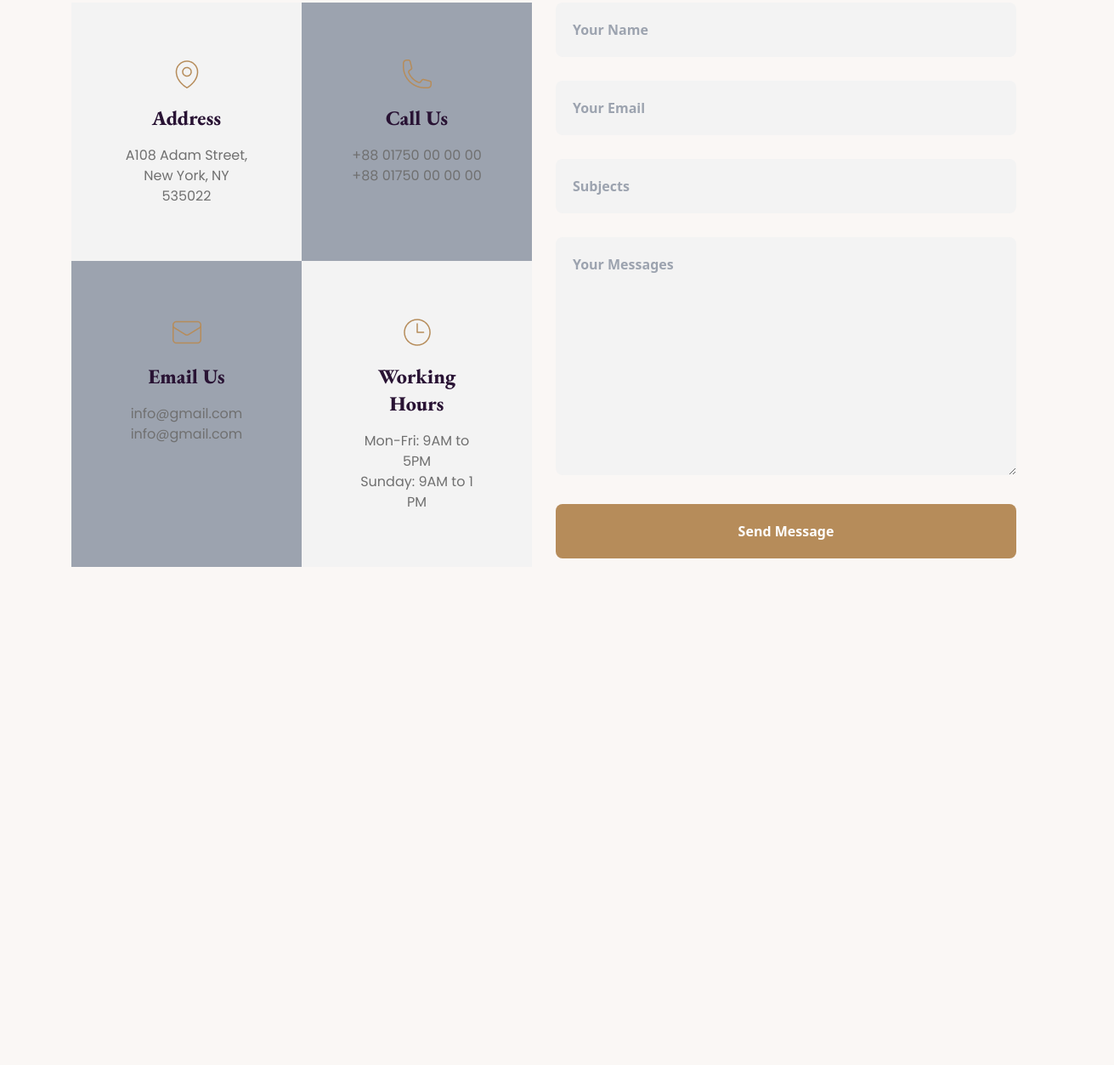
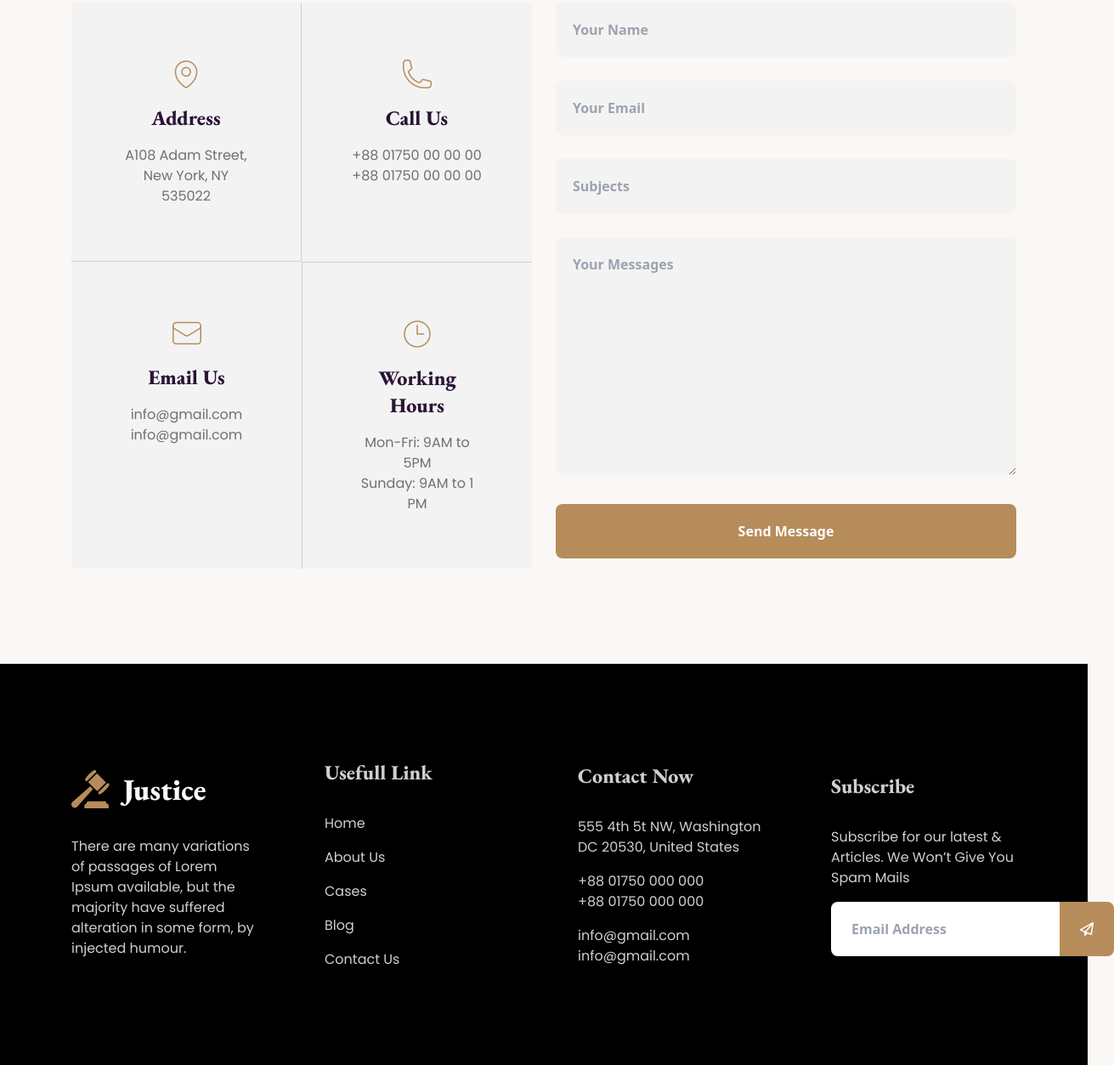
Before and after one commit to iffarurrahat/legal-solution-project, a plain HTML site: page index.html in a window 1280 px wide. Shown: the part 3236-4489 px from the top of the page at 85% size, 1311 px wide, since content can reach past the window. Before the commit the page ends 3903 px from the top, so only its background shows below. Drawn offline with nearby package versions, Linux system fonts and the light colour scheme.

Commit message:
The footer area appears at the bottom of each page on my site just completed

```diff
--- a/index.html
+++ b/index.html
@@ -24,9 +24,11 @@
       theme: {
         extend: {
           colors: {
+            black: '#111111',
             bronze: '#B68C5A',
             gray: '#707070',
             silver: '#F3F3F3',
+            lightSilver: '#CFCFCF',
           },
           fontFamily: {
             ebGaramond: ["EB Garamond", "serif"],
@@ -198,22 +200,22 @@
       <p class="font-poppins text-gray text-center">There are many variations of passages of Lorem Ipsum available, but the majority have <br> suffered alteration in some form, by injected humour.</p>
       <div class="grid lg:grid-cols-2 gap-7 mt-16">
         <div class="grid grid-cols-2">
-           <div class="bg-silver text-center py-16 px-14">
+           <div class="bg-silver border-b border-r border-lightSilver text-center py-16 px-14">
             <img src="images/location.png" alt="" class="mx-auto mb-4">
             <h5 class="font-ebGaramond font-extrabold text-2xl mb-4">Address</h5>
             <p class="font-poppins text-gray">A108 Adam Street, <br>New York, NY 535022</p>
            </div>
-           <div class="bg-gray-400 text-center py-16 px-14">
+           <div class="bg-silver text-center py-16 px-14">
             <img src="images/call.png" alt="" class="mx-auto mb-4">
             <h5 class="font-ebGaramond font-extrabold text-2xl mb-4">Call Us</h5>
             <p class="font-poppins text-gray">+88 01750 00 00 00 <br>+88 01750 00 00 00</p>
            </div>
-           <div class="bg-gray-400 text-center py-16 px-14">
+           <div class="bg-silver text-center py-16 px-14">
             <img src="images/email.png" alt="" class="mx-auto mb-4">
             <h5 class="font-ebGaramond font-extrabold text-2xl mb-4">Email Us</h5>
             <p class="font-poppins text-gray">info@gmail.com <br>info@gmail.com</p>
            </div>
-           <div class="bg-silver text-center py-16 px-14">
+           <div class="bg-silver border-l border-t border-lightSilver text-center py-16 px-14">
             <img src="images/time.png" alt="" class="mx-auto mb-4">
             <h5 class="font-ebGaramond font-extrabold text-2xl mb-4">Working Hours</h5>
             <p class="font-poppins text-gray">Mon-Fri: 9AM to 5PM <br>Sunday: 9AM to 1 PM</p>
@@ -241,6 +243,44 @@
 
   </main>
 
+  <!-- Footer Section -->
+  <footer class="bg-black">
+    <div class="w-full max-w-6xl mx-auto px-5 mt-28">
+      <div class="grid md:grid-cols-2 lg:grid-cols-4 gap-20 py-28 items-center">
+        <div>
+          <img src="images/logo.png" alt="">
+          <p class="font-poppins text-lightSilver mt-8">There are many variations of passages of Lorem Ipsum available, but the majority have suffered alteration in some form, by injected humour.</p>
+        </div>
+        <div>
+          <h4 class="font-ebGaramond text-lightSilver font-extrabold text-2xl mb-8">Usefull Link</h4>
+          <ul class="font-poppins text-lightSilver">
+            <li class="mb-4">Home</li>
+            <li class="mb-4">About Us</li>
+            <li class="mb-4">Cases</li>
+            <li class="mb-4">Blog</li>
+            <li>Contact Us</li>
+          </ul>
+        </div>
+        <div>
+          <h4 class="font-ebGaramond text-lightSilver font-extrabold text-2xl mb-8">Contact Now</h4>
+          <p class="font-poppins text-lightSilver mb-4">555 4th 5t NW, Washington <br> DC 20530, United States</p>
+          <p class="font-poppins text-lightSilver mb-4">+88 01750 000 000 <br>+88 01750 000 000</p>
+          <p class="font-poppins text-lightSilver">info@gmail.com <br>info@gmail.com</p>
+        </div>
+        <div>
+          <h4 class="font-ebGaramond text-lightSilver font-extrabold text-2xl mb-8">Subscribe</h4>
+          <p class="font-poppins text-lightSilver mb-4">Subscribe for our latest & Articles. We Won’t Give You Spam Mails</p>
+          <div class="flex items-center">
+            <input type="email" placeholder="Email Address" class="py-5 pl-6 font-extrabold rounded-l-lg">
+            <label for="" class="bg-bronze py-5 px-6 rounded-r-lg">
+              <i class="fa-regular fa-paper-plane text-white"></i>
+            </label>
+          </div>
+        </div>
+      </div>
+    </div>
+  </footer>
+
 
 
 
```
